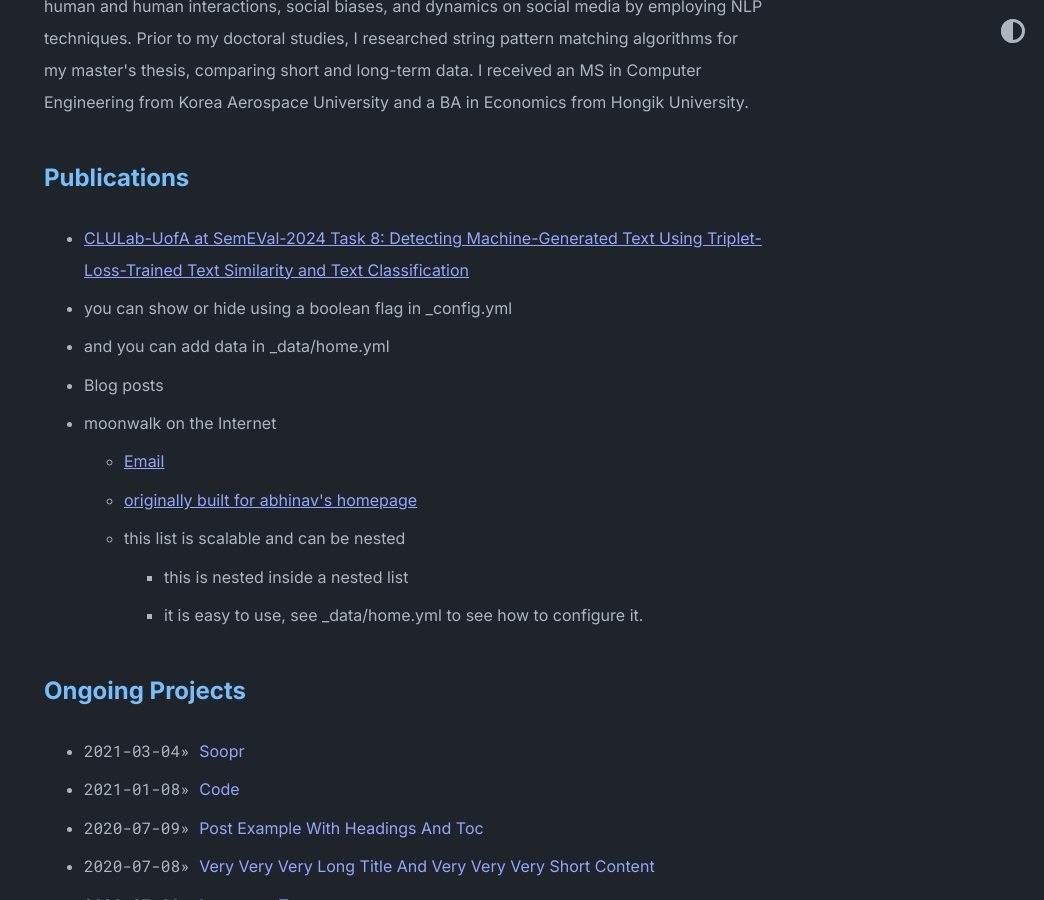
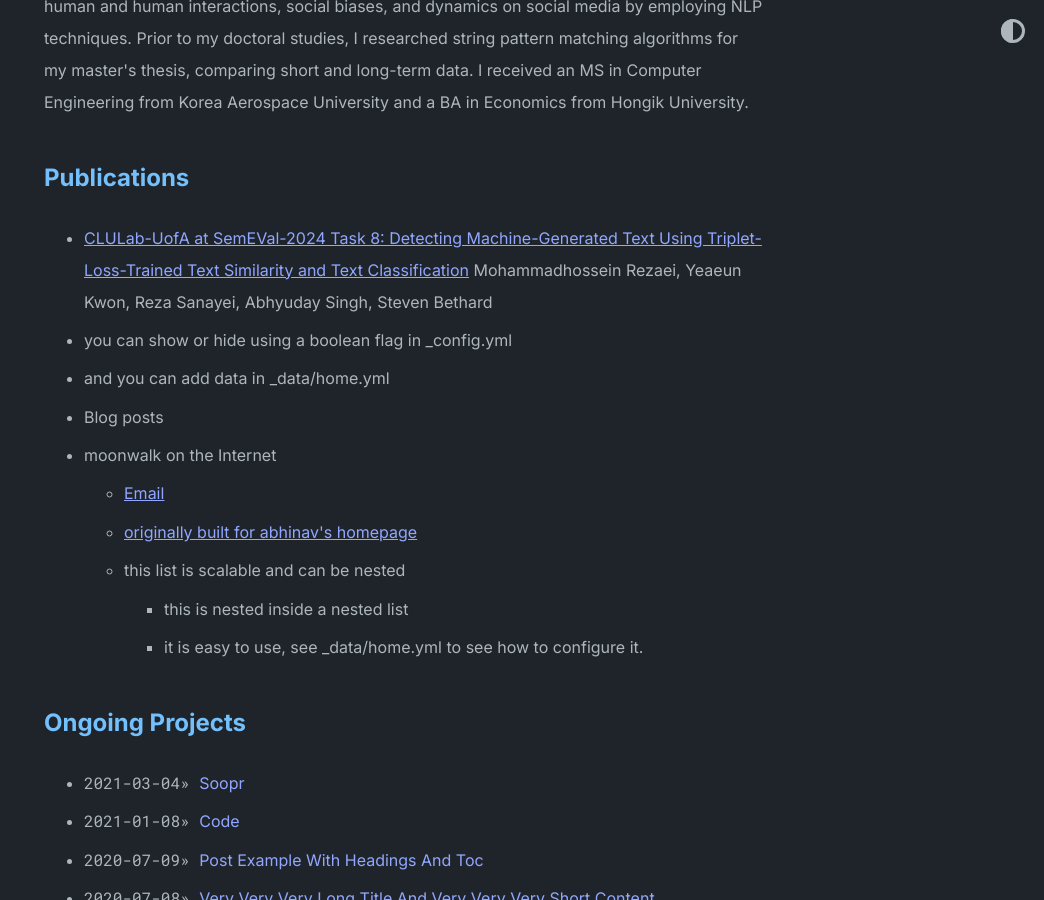
Before and after one commit to yeaeunkwon/yeaeunkwon.github.io, a Jekyll site: the page built from index.md, in a window 1280 px wide and 900 px high, scrolled down 780 px. Shown: the whole window, without its empty margins (236-1280 px from the left). Built offline with Jekyll 4.4.1, drawn with Linux system fonts in a browser that asks for light colours.

Commit message:
Update home.yml

```diff
--- a/_data/home.yml
+++ b/_data/home.yml
@@ -12,7 +12,7 @@ navbar_entries:
 misc_entries:
   - title: "CLULab-UofA at SemEVal-2024 Task 8: Detecting Machine-Generated Text Using Triplet-Loss-Trained Text Similarity and Text Classification"
     url: https://aclanthology.org/2024.semeval-1.215
-
+    author: Mohammadhossein Rezaei, Yeaeun Kwon, Reza Sanayei, Abhyuday Singh, Steven Bethard
 
   - title: you can show or hide using a boolean flag in _config.yml
     url: false
```
